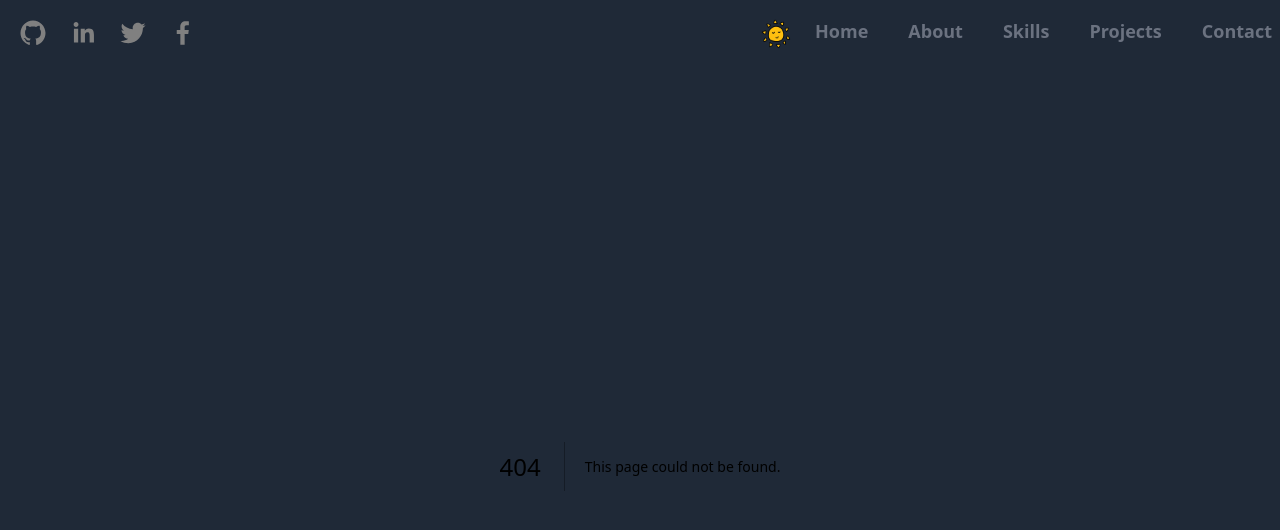
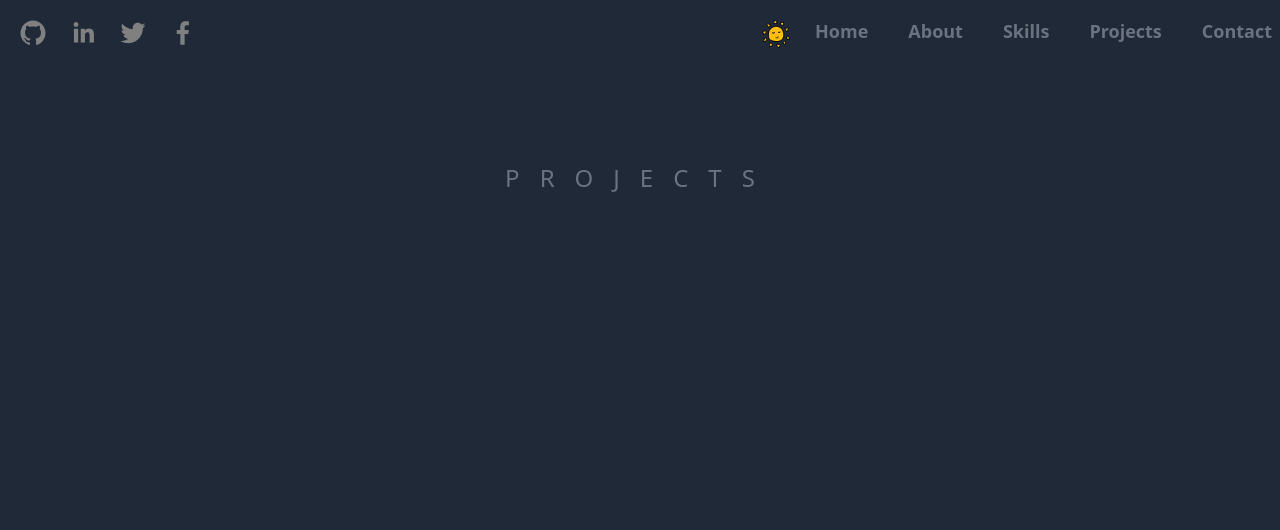
Before and after one commit to guptaPrateek10/myPortfolio, a Next.js app: page /components/Project in a window 1280 px wide. Before the commit this address had no page. Shown: the top 530 px of the page. Built offline with nearby package versions, Linux system fonts and the light colour scheme.

Commit message:
Project section started

```diff
--- a/src/pages/components/Contact.tsx
+++ b/src/pages/components/Contact.tsx
@@ -8,6 +8,7 @@ const Contact = (props: Props) => {
 
   function sendEmail(event: any): void {
     event.preventDefault();
+    console.log("clicked");
     const currentForm = ref.current;
     if (currentForm == null) return;
 
@@ -20,6 +21,8 @@ const Contact = (props: Props) => {
       )
       .then(
         (result) => {
+          alert("Your Response has been sent to Prateek via Email");
+          ref.current?.reset();
           console.log(result.text);
           console.log("successfull");
         },
--- a/src/pages/components/Navbar.tsx
+++ b/src/pages/components/Navbar.tsx
@@ -21,10 +21,10 @@ const socialData = [
 ];
 const menuData = [
   { title: "Home", link: "/" },
-  { title: "About", link: "/About" },
-  { title: "Skills", link: "/Skills" },
-  { title: "Projects", link: "/Projects" },
-  { title: "Contact", link: "/Contact" },
+  { title: "About", link: "#About" },
+  { title: "Skills", link: "#Skills" },
+  { title: "Projects", link: "#Projects" },
+  { title: "Contact", link: "#Contact" },
 ];
 const Navbar = (props: Props) => {
   const [isOpenMenu, setisOpenMenu] = useState(false);
@@ -109,14 +109,19 @@ const Navbar = (props: Props) => {
         {isOpenMenu && (
           <div className="flex flex-col justify-center items-center absolute top-0 right-0 gap-10 text-2xl z-99 subpixel-antialiased dark:bg-slate-700 bg-white  w-2/4  h-screen font-semibold	 dark:text-gray-500 cursor-pointer ">
             <XMarkIcon
-              className="h-16 w-16 absolute top-2 right-0 text-[#808080] mobile group-hover:bg-[#f7ab0a] cursor-pointer"
+              className="h-16 w-16 absolute top-2 right-0 text-[#808080] mobile group-hover:bg-[#d2bd8f] cursor-pointer"
               onClick={() => setisOpenMenu(!isOpenMenu)}
             />
 
             {menuData.map((d, i): any => {
               return (
                 <div key={i}>
-                  <Link href={`${d.link}`}>{d.title}</Link>
+                  <Link
+                    onClick={() => console.log(`${d.link}`)}
+                    href={`${d.link}`}
+                  >
+                    {d.title}
+                  </Link>
                 </div>
               );
             })}
--- /dev/null
+++ b/src/pages/components/Project.tsx
@@ -0,0 +1,13 @@
+import React from "react";
+
+const Project = () => {
+  return (
+    <div className="h-screen relative flex overflow-hidden flex-col text-left md:flex-row max-w-full justify-evenly mx-auto items-center z-0">
+      <h3 className="absolute top-24 uppercase tracking-[20px] text-gray-500 text-2xl">
+        Projects
+      </h3>
+    </div>
+  );
+};
+
+export default Project;
--- a/src/pages/index.tsx
+++ b/src/pages/index.tsx
@@ -5,6 +5,7 @@ import Hero from "./components/Hero";
 import About from "./components/About";
 import Skills from "./components/Skills";
 import Contact from "./components/Contact";
+import Project from "./components/Project";
 
 const inter = Inter({ subsets: ["latin"] });
 
@@ -41,6 +42,12 @@ export default function Home() {
       <section id="contact" className="snap-start">
         <Contact />
       </section>
+
+      {/*Projects*/}
+
+      <section id="project" className="snap-start">
+        <Project />
+      </section>
     </main>
   );
 }
```
